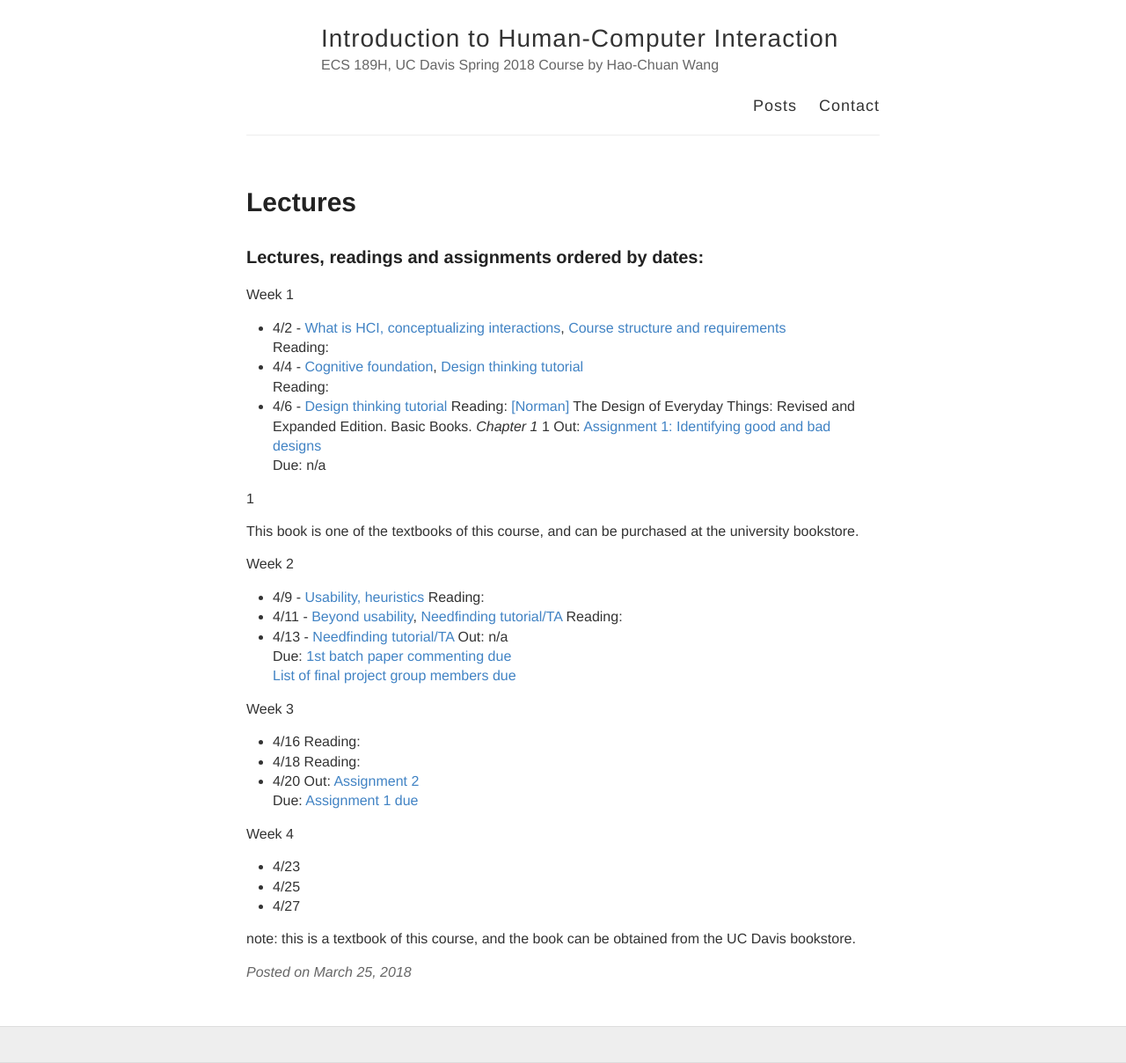
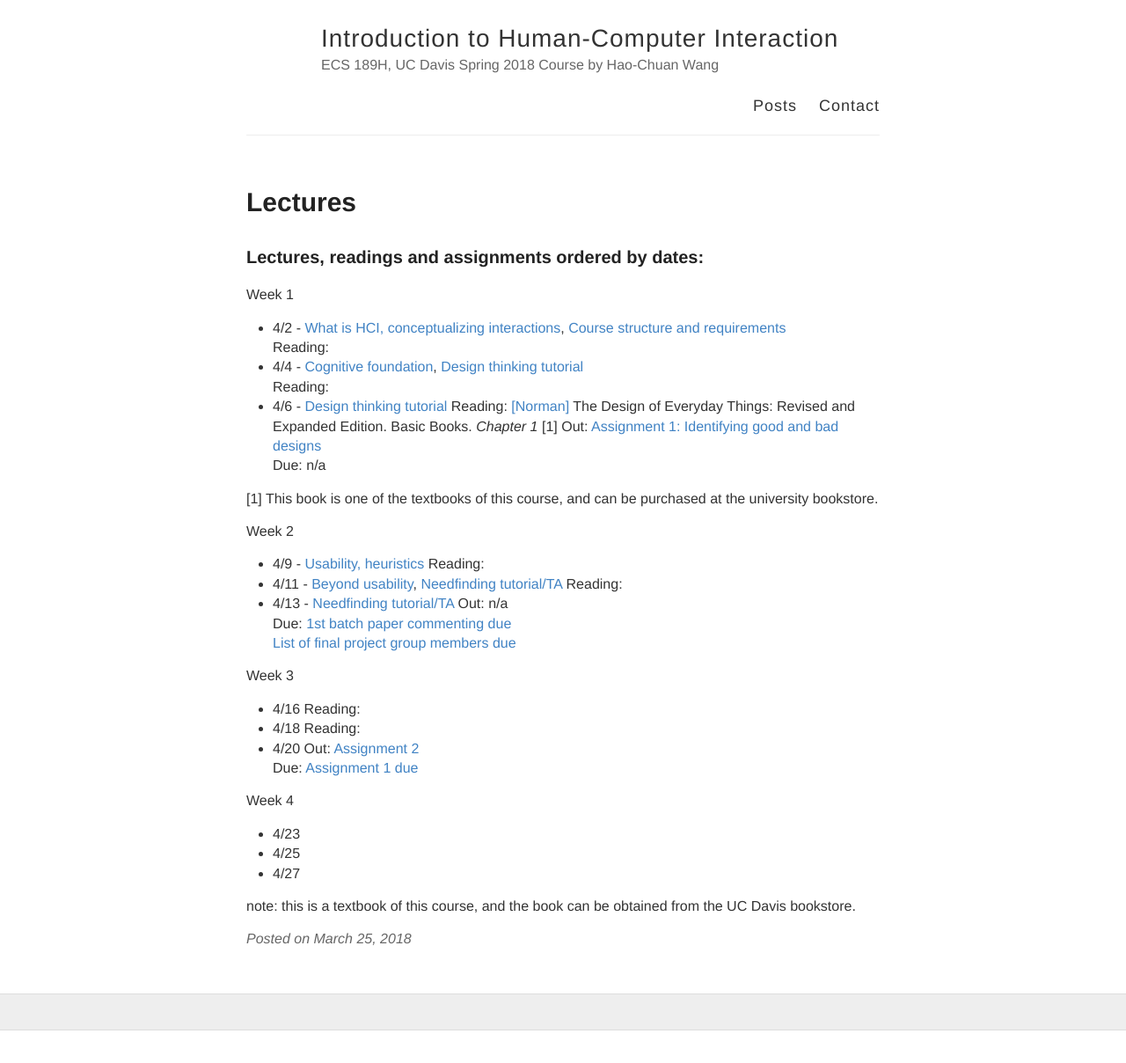
Before and after one commit to hciwang/hciwang.github.io, a Jekyll site: the page built from _posts/2018-3-25-lectures.md, in a window 1280 px wide. Shown: the whole page at 88% size. Built offline with Jekyll 4.4.1, drawn with Linux system fonts in a browser that asks for light colours; after the commit the page ends 1171 px from its top, so only the background shows below that; part of the change alters nothing that is shown.

```diff
--- a/_posts/2018-3-25-lectures.md
+++ b/_posts/2018-3-25-lectures.md
@@ -11,11 +11,11 @@ Reading:
 - 4/4 - [Cognitive foundation](), [Design thinking tutorial]()
 Reading:
 - 4/6 - [Design thinking tutorial]()
-Reading: [[Norman]](https://www.basicbooks.com/titles/don-norman/the-design-of-everyday-things/9780465050659/) The Design of Everyday Things: Revised and Expanded Edition. Basic Books. *Chapter 1* <sp>1</sp>
+Reading: [[Norman]](https://www.basicbooks.com/titles/don-norman/the-design-of-everyday-things/9780465050659/) The Design of Everyday Things: Revised and Expanded Edition. Basic Books. *Chapter 1* [1]
 Out: [Assignment 1: Identifying good and bad designs]()
 Due: n/a
 
-<sp>1</sp> This book is one of the textbooks of this course, and can be purchased at the university bookstore.
+[1] This book is one of the textbooks of this course, and can be purchased at the university bookstore.
 
 Week 2
 - 4/9 - [Usability, heuristics]()
```
